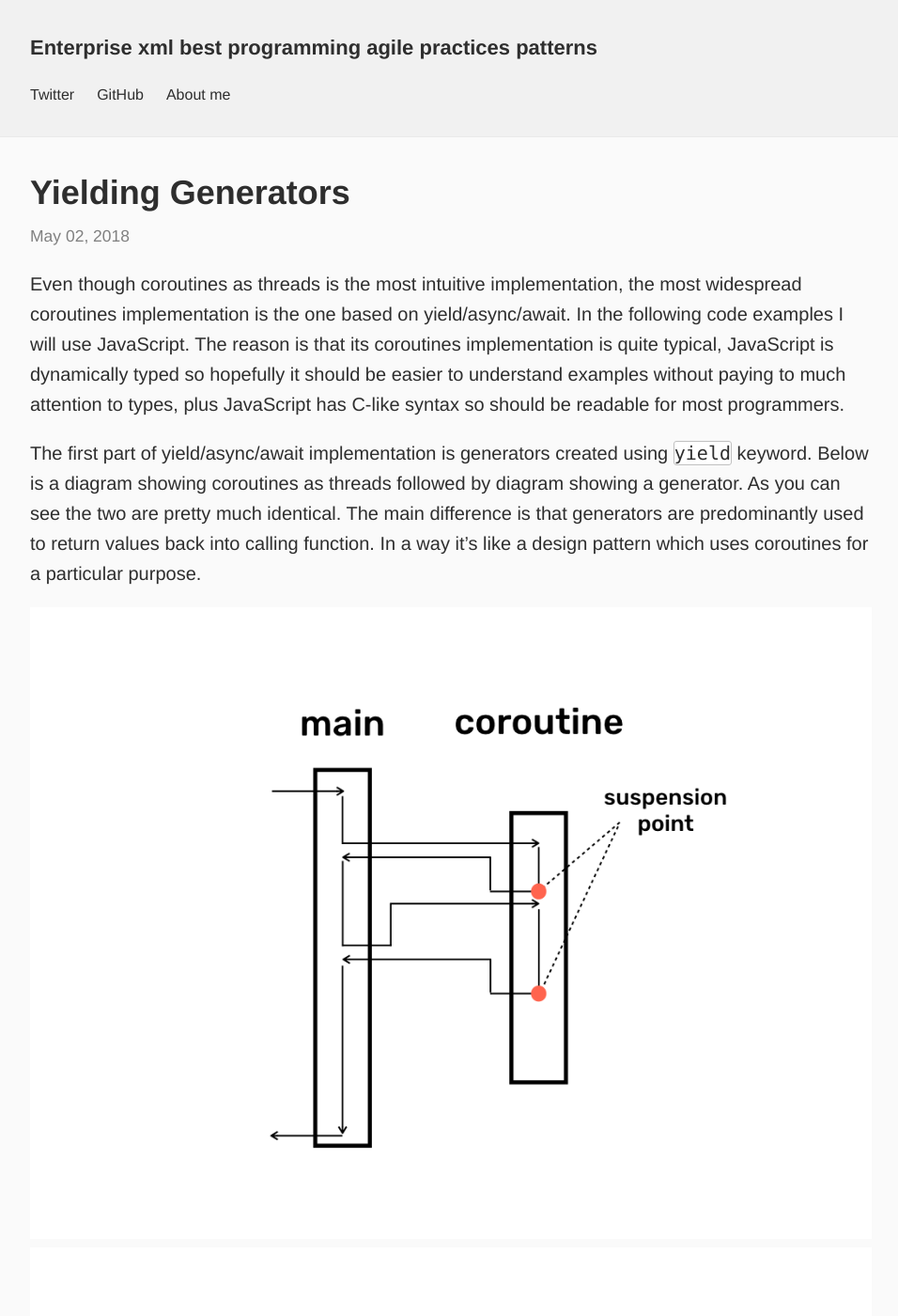
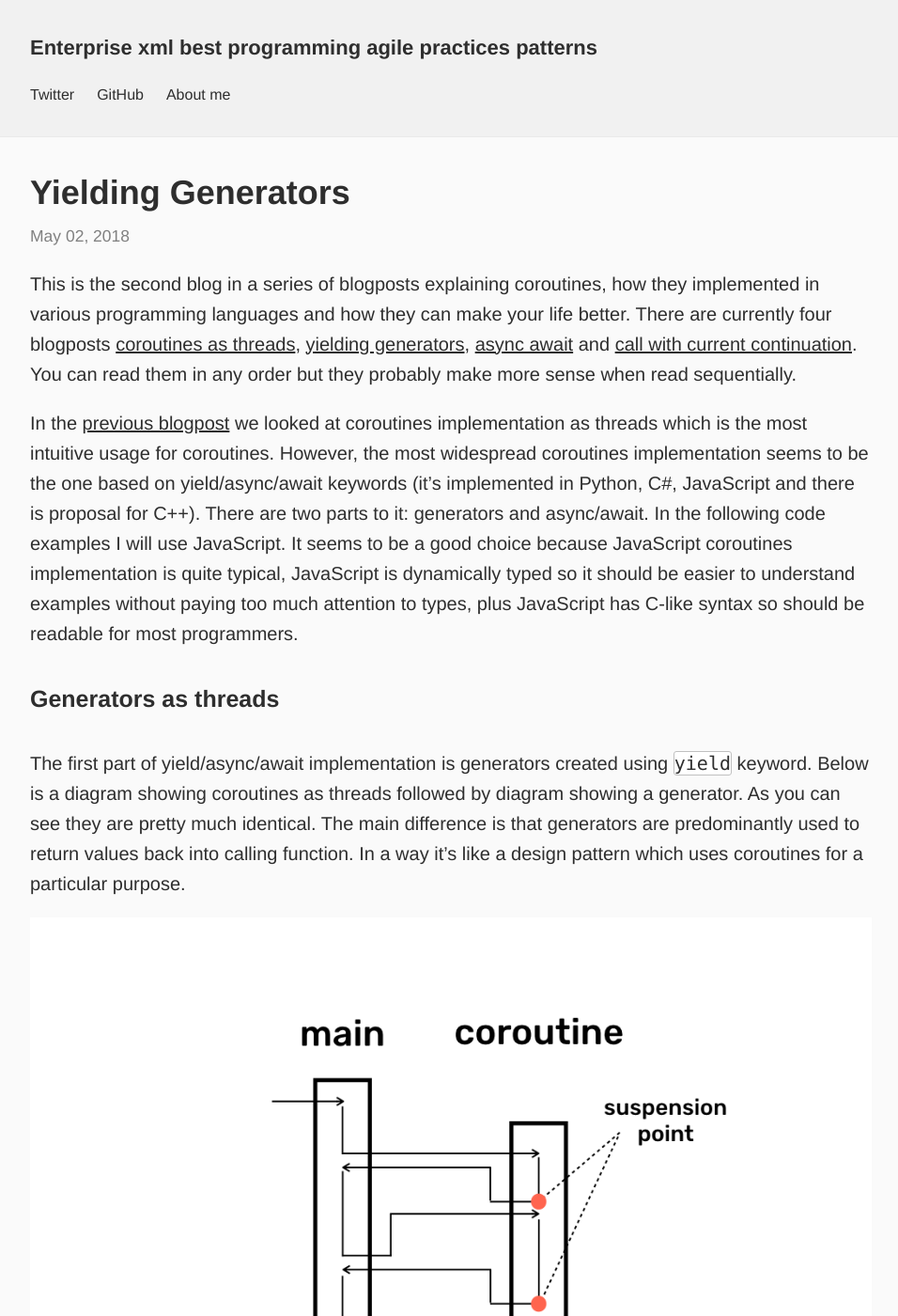
Before and after one commit to dkandalov/dkandalov.github.io, a Jekyll site: the page built from _posts/coroutines/2018-05-02-yielding-generators.md, in a window 1280 px wide and 1400 px high. Shown: the whole window at 94% size, without its empty margins (160-1116 px from the left). Built offline with Jekyll 4.4.1, drawn with Linux system fonts in a browser that asks for light colours; our own code applies the rules of GitHub Pages for plain Markdown files; some of the changed text lies outside the part shown.

Commit message:
reviewing yielding generator post

````diff
--- a/_posts/coroutines/2018-05-02-yielding-generators.md
+++ b/_posts/coroutines/2018-05-02-yielding-generators.md
@@ -2,14 +2,24 @@
 draft: true
 ---
 
-Even though coroutines as threads is the most intuitive implementation, the most widespread coroutines implementation is the one based on yield/async/await. In the following code examples I will use JavaScript. The reason is that its coroutines implementation is quite typical, JavaScript is dynamically typed so hopefully it should be easier to understand examples without paying to much attention to types, plus JavaScript has C-like syntax so should be readable for most programmers.
+This is the second blog in a series of blogposts explaining coroutines, how they implemented in various programming languages and how they can make your life better.
+There are currently four blogposts
+[coroutines as threads]({% post_url 2018-05-01-coroutines-as-threads %}),
+[yielding generators]({% post_url 2018-05-02-yielding-generators %}),
+[async await]({% post_url 2018-05-03-async-await %}) and
+[call with current continuation]({% post_url 2018-05-06-call-with-current-continuation %}).
+You can read them in any order but they probably make more sense when read sequentially.
 
-The first part of yield/async/await implementation is generators created using `yield` keyword. Below is a diagram showing coroutines as threads followed by diagram showing a generator. As you can see the two are pretty much identical. The main difference is that generators are predominantly used to return values back into calling function. In a way it's like a design pattern which uses coroutines for a particular purpose.
+In the [previous blogpost]({% post_url 2018-05-01-coroutines-as-threads %}) we looked at coroutines implementation as threads which is the most intuitive usage for coroutines. However, the most widespread coroutines implementation seems to be the one based on yield/async/await keywords (it's implemented in Python, C#, JavaScript and there is proposal for C++). There are two parts to it: generators and async/await. In the following code examples I will use JavaScript. It seems to be a good choice because JavaScript coroutines implementation is quite typical, JavaScript is dynamically typed so it should be easier to understand examples without paying too much attention to types, plus JavaScript has C-like syntax so should be readable for most programmers.
+
+#### Generators as threads
+
+The first part of yield/async/await implementation is generators created using `yield` keyword. Below is a diagram showing coroutines as threads followed by diagram showing a generator. As you can see they are pretty much identical. The main difference is that generators are predominantly used to return values back into calling function. In a way it's like a design pattern which uses coroutines for a particular purpose.
 
 ![](/assets/images/coroutines/yield/0-coroutine.png)
 ![](/assets/images/coroutines/yield/1-generator.png)
 
-Here is an example of JavaScript generator which works similar to the first diagram. In the code we define function `createGenerator`. This is similar to `coroutine.create` in Lua code. Note that `createGenerator` has `*` after `function` keyword. This tells JavaScript that this function is a coroutine, so just like in Lua where we couldn't use `coroutine.yield()` outside of coroutine, we can't use `yield` outside functions which are not generators, i.e. not marked with `*`. After creating generator, we assign to `c` and can use `next()` function to start/resume execution of the coroutine. Overall, the program resumes coroutine, which yield back to `main`. It prints "12345" never reaching the line which prints the monkey.
+Here is an example of JavaScript generator which works similar to the first diagram. In the code we define function `createGenerator`. This is similar to `coroutine.create` in Lua code. Note that `createGenerator` has `*` after `function` keyword. This tells JavaScript that this function is a coroutine, so just like in Lua where we couldn't use `coroutine.yield()` outside of coroutine, we can't use `yield` outside functions which are not generators, i.e. not marked with `*`. After creating generator, we assign to `c` and can use `next()` function to start/resume execution of the coroutine. Overall, the program resumes coroutine, which yields back to `main`. It prints `12345` never reaching the line which prints the monkey.
 <javascript>
 function* createGenerator() {
 	console.log("2");
@@ -44,7 +57,7 @@ console.log(c.next());
 console.log(c.next());
 console.log(c.next());
 </javascript>
-As mentioned before the whole point of generator is to return some values, so the example above is a bit pointless (although it helps to illustrate the analogy between coroutines as threads and coroutines as generators). To make it a bit more useful we yield values from generator back into the main function. In the example below we create generator which yields dog and pig. In the main function we resume the generator passing values to it. Note that unlike Lua the first value passed into generator is lost and the next two values evaluated as a result of `yield` expression. So overall the output is:
+As mentioned before the whole point of generator is to return some values, so the example above is a bit pointless (although it helps to illustrate the analogy between coroutines as threads and coroutines as generators). To make it a bit more useful we `yield` values from generator back into the main function. In the example below we create generator which yields dog and pig. In the `main` function we resume the generator passing values to it. Note that unlike Lua the first value passed into generator is lost and the next two values evaluated as a result of `yield` expression. So overall the output is:
 ```
 { value: '🐶', done: false }
 B
@@ -165,7 +181,7 @@ console.log(f.next());
 console.log(f.next());
 console.log(f.next(10));
 </javascript>
-The previous examples might look a little bit too magical. To dispel the magic we can look at how the same functionality can be done in JavaScript versions without support for `yield` keyword. Luckily this is easy to do using BabelJS which can transpile modern JavaScript (ES2018) to code runnable in the old ES5 language version. The code below is transpiled version of the skipping factorial generator. Note taht at the bottom of the example you can see that `console.log(f.next())` code didn't change at all. Also `factorial()` function signature didn't change although its code was transformed. There are some implementation details we cannot see in `regeneratorRuntime.wrap()` function but the main point here is that `factorial` code is transformed into a state machine. There is a `switch` statement which switches on the current state of the state machine. For example, initially the state is `0` so we match `case 0` and initialise `n`, `result` and `skip` variables. Then we fall though into `case 3` where `if (!true)` and `if (skip)` evaluate to false and won't be executed. The next state is set to `7` in `_context.next = 7` and the generator returns current result. When main function calls `f.next()` generator will continue execution from `case 7`. So as you can see there is no particular magic going on here. It might not a trivial code transformation going on in the compiler but after all the code becomes just a state machine.
+The previous examples might look a little bit too magical. To dispel the magic we can look at how the same functionality can be done in JavaScript versions without support for `yield` keyword. Luckily this is easy to do using [BabelJS](https://babeljs.io) which can transpile modern JavaScript (ES2018) to code runnable in the old ES5 language version. The code below is transpiled version of the skipping factorial generator. Note that at the bottom of the example you can see that `console.log(f.next())` code didn't change at all. Also `factorial()` function signature didn't change although its code was transformed. There are some implementation details we can't see in `regeneratorRuntime.wrap()` function but the main point here is that `factorial` code is transformed into a state machine. There is a `switch` statement which switches on the current state of the state machine. For example, initially the state is `0` so we match `case 0` and initialise `n`, `result` and `skip` variables. Then we fall though into `case 3` where `if (!true)` and `if (skip)` evaluate to false and won't be executed. The next state is set to `7` in `_context.next = 7` and the generator returns current result. When main function calls `f.next()` generator will continue execution from `case 7`. So as you can see there is no particular magic going on here. It might not a trivial code transformation going on in the compiler but after all the code becomes just a state machine.
 
 <javascript>
 "use strict";
````
Also changed, not shown: other parts of _posts/coroutines/2018-05-02-yielding-generators.md (+7 -1 lines), _posts/coroutines/2018-05-01-coroutines-as-threads.md (+2 -1 lines).
